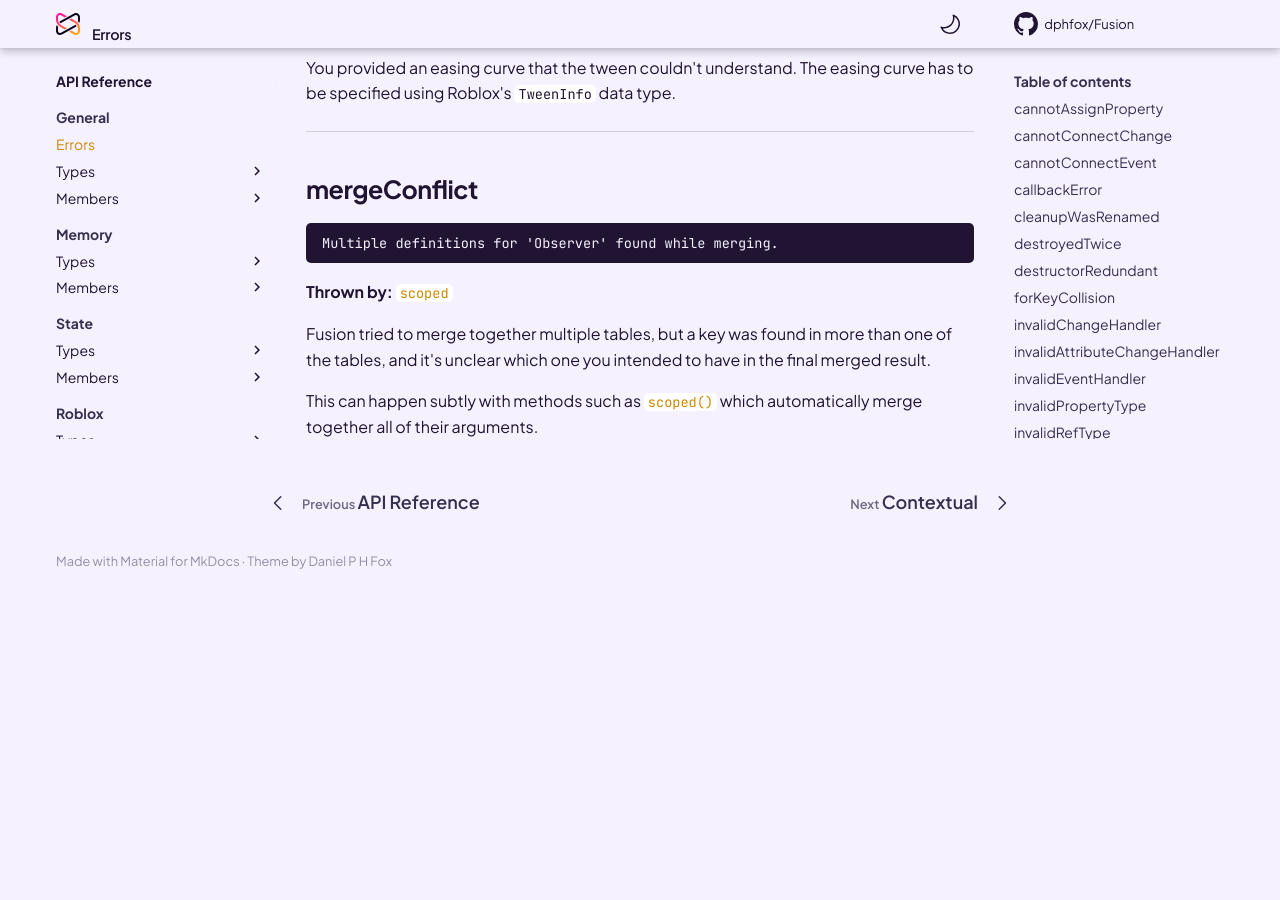
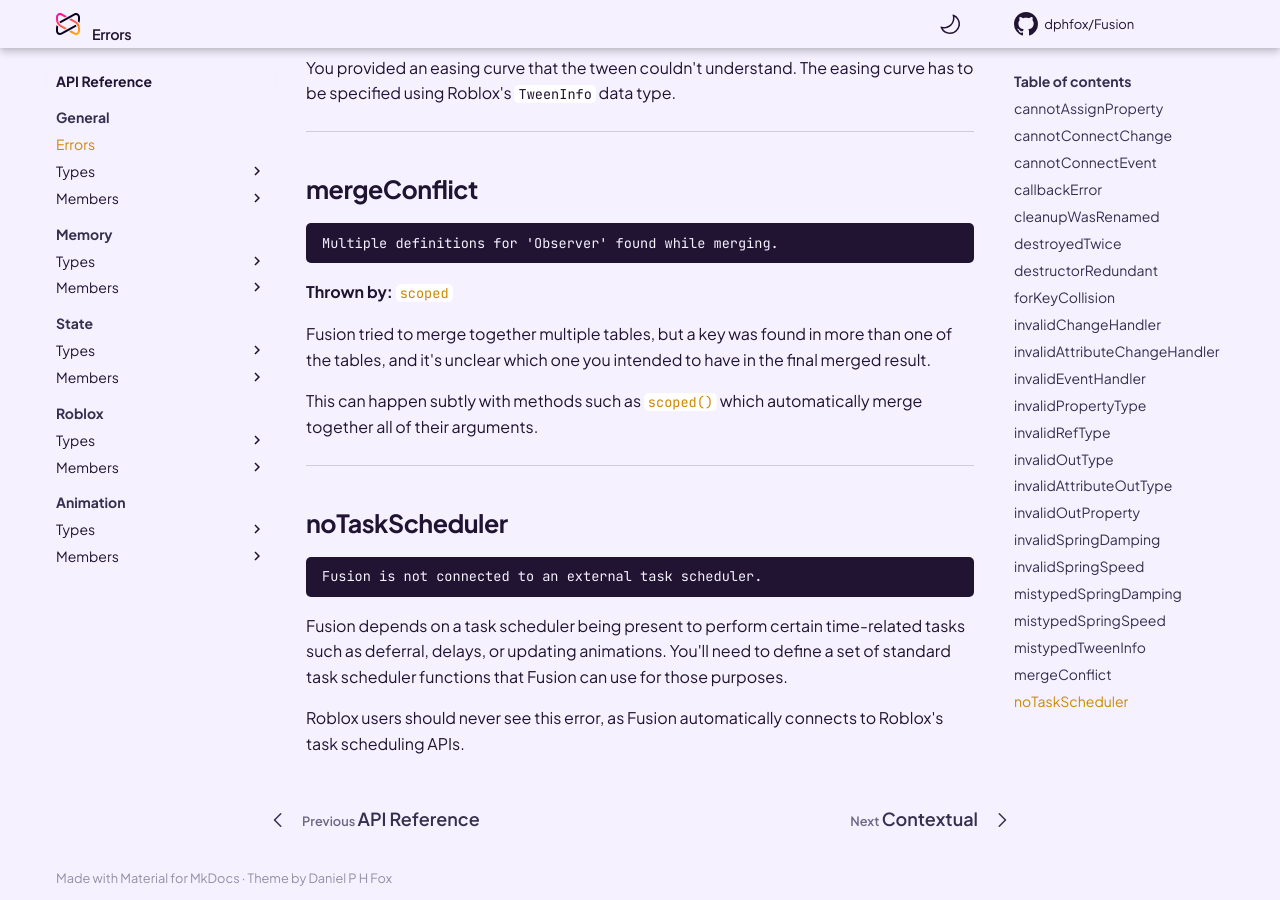
Before and after one commit to dphfox/Fusion, an MkDocs documentation site: the page built from docs/api-reference/general/errors.md, in a window 1280 px wide and 900 px high, scrolled down 6467 px. Built offline with MkDocs 1.6.1 and Material for MkDocs 9.7.7, drawn with Linux system fonts in a browser that asks for light colours; comment, search, counter and statistics services are not loaded; the version menu is left out; before the commit the page ends 7050 px from its top, so only the background shows below that.

Commit message:
noTaskScheduler error

````diff
--- a/docs/api-reference/general/errors.md
+++ b/docs/api-reference/general/errors.md
@@ -453,3 +453,21 @@ This can happen subtly with methods such as
 [`scoped()`](../../memory/members/scoped) which automatically merge together all
 of their arguments.
 </div>
+
+-----
+
+<div class="fusiondoc-error-api-section" markdown>
+
+## noTaskScheduler
+
+```
+Fusion is not connected to an external task scheduler.
+```
+
+Fusion depends on a task scheduler being present to perform certain time-related
+tasks such as deferral, delays, or updating animations. You'll need to define a
+set of standard task scheduler functions that Fusion can use for those purposes.
+
+Roblox users should never see this error, as Fusion automatically connects to
+Roblox's task scheduling APIs.
+</div>
````
